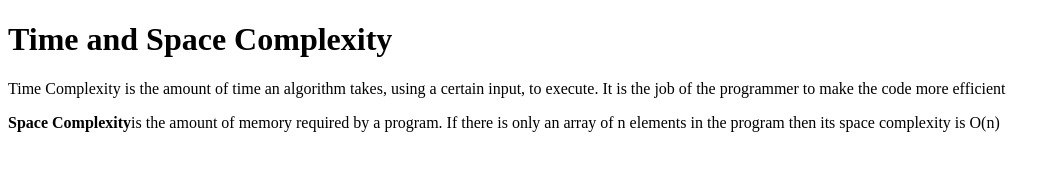
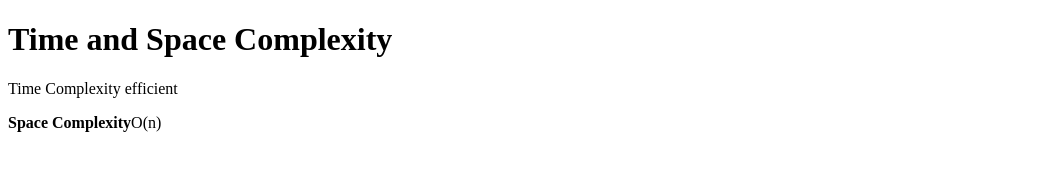
Before and after one commit to acciojob/time-and-space-complexity-Rayquaza000, a website: page main.html in a window 1280 px wide. Shown: the whole page, without its empty margins (0-1061 px from the left). Drawn offline with Linux system fonts and the light colour scheme.

Commit message:
created a submission

```diff
--- a/main.html
+++ b/main.html
@@ -9,8 +9,8 @@
 <body>
 	<!-- the entire body must be written by student -->
 	<h1>Time and Space Complexity</h1>
-	<p>Time Complexity is the amount of time an algorithm takes, using a certain input, to execute. It is the job of the programmer to make the code more efficient</p>
-	<p><b>Space Complexity</b>is the amount of memory required by a program. If there is only an array of n elements in the program then its space complexity is O(n)</p>
+	<p>Time Complexity efficient</p>
+	<p><b>Space Complexity</b>O(n)</p>
     <script type="text/javascript" src="./script.js">
 </script>
 
```
